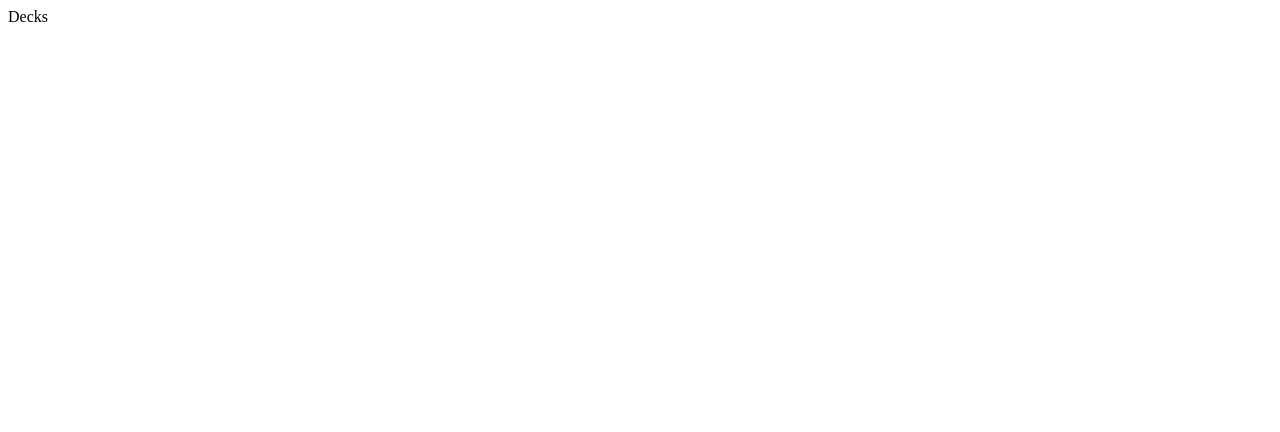
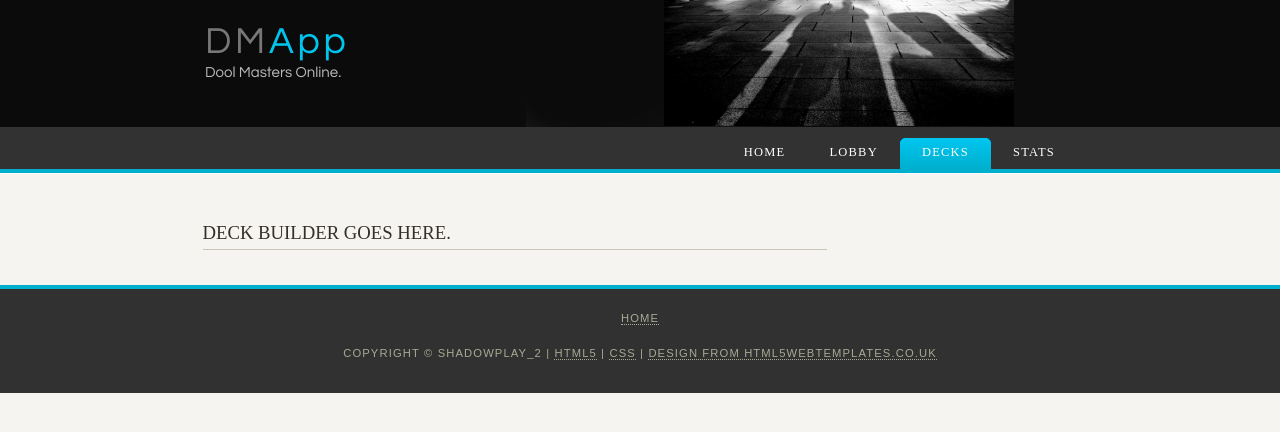
Before and after one commit to PranjalBishtNX/DMApp, a website: page decks/decks.html in a window 1280 px wide. Drawn offline with Linux system fonts and the light colour scheme.

Commit message:
CSS Applied, page integrated

```diff
--- a/decks/decks.html
+++ b/decks/decks.html
@@ -1,10 +1,48 @@
+<!DOCTYPE HTML>
+<html>
 
-<!doctype html>
-<html>
-  <head>
-    <title>DM App</title>
-  </head>
-  <body>
-   Decks
-  </body>
+    <head>
+        <title>DM App - Decks</title>
+        <meta name="description" content="website description" />
+        <meta name="keywords" content="website keywords, website keywords" />
+        <meta http-equiv="content-type" content="text/html; charset=windows-1252" />
+        <link rel="stylesheet" type="text/css" href="../style/style.css" />
+    </head>
+
+    <body>
+        <div id="main">
+            <div id="header">
+                <div id="logo">
+                    <div id="logo_text">
+                        <!-- class="logo_colour", allows you to change the colour of the text -->
+                        <h1><a href="/">DM<span class="logo_colour">App</span></a></h1>
+                        <h2>Dool Masters Online.</h2>
+                    </div>
+                </div>
+                <div id="menubar">
+                    <ul id="menu">
+                        <!-- put class="selected" in the li tag for the selected page - to highlight which page you're on -->
+                        <li ><a href="/">Home</a></li>
+                        <li><a href="/lobby">Lobby</a></li>
+                        <li class="selected"><a href="#">Decks</a></li>
+                        <li><a href="/stats">Stats</a></li>
+                    </ul>
+                </div>
+            </div>
+            <div id="content_header"></div>
+            <div id="site_content">
+
+                <div id="content">
+                    <!-- insert the page content here -->
+                    <h1>Deck Builder goes here.</h1>
+
+                </div>
+            </div>
+            <div id="content_footer"></div>
+            <div id="footer">
+                <p><a href="/">Home</a> <!-- | <a href="examples.html">Examples</a> | <a href="page.html">A Page</a> | <a href="another_page.html">Another Page</a> | <a href="contact.html">Contact Us</a>--></p>
+                <p>Copyright &copy; shadowplay_2 | <a href="http://validator.w3.org/check?uri=referer">HTML5</a> | <a href="http://jigsaw.w3.org/css-validator/check/referer">CSS</a> | <a href="http://www.html5webtemplates.co.uk">design from HTML5webtemplates.co.uk</a></p>
+            </div>
+        </div>
+    </body>
 </html>
```
